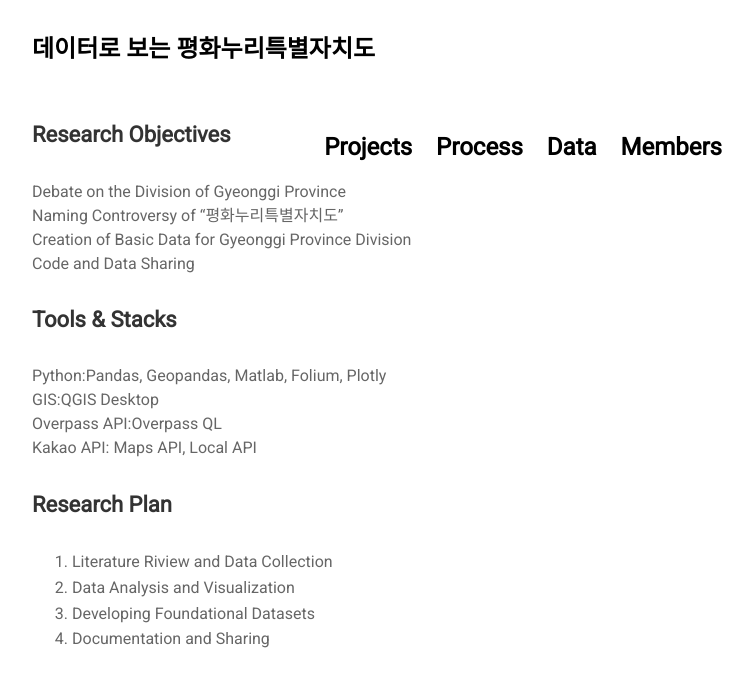
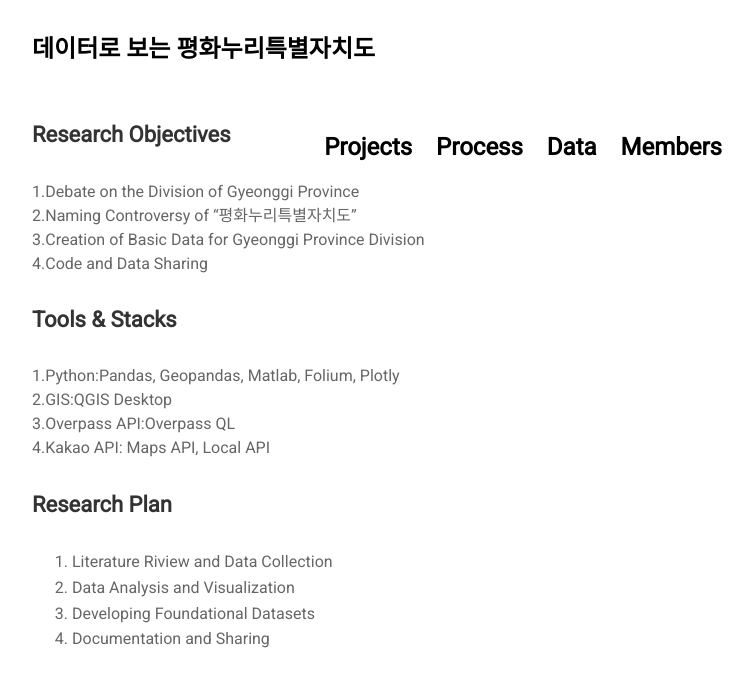
Before and after one commit to jinuew/SICM2002-6, a Jekyll site: the page built from pages/process.md, in a window 1280 px wide. Shown: the top 687 px of the page, without its empty margins (263-1016 px from the left). Built offline with Jekyll 4.4.1, drawn with Linux system fonts in a browser that asks for light colours; nearby versions of some CDN libraries.

Commit message:
Update process.md

```diff
--- a/pages/process.md
+++ b/pages/process.md
@@ -4,16 +4,16 @@ title: Process
 permalink: /blog
 ---
 #### Research Objectives
-Debate on the Division of Gyeonggi Province<br>
-Naming Controversy of "평화누리특별자치도"<br>
-Creation of Basic Data for Gyeonggi Province Division<br>
-Code and Data Sharing<br>
+1.Debate on the Division of Gyeonggi Province<br>
+2.Naming Controversy of "평화누리특별자치도"<br>
+3.Creation of Basic Data for Gyeonggi Province Division<br>
+4.Code and Data Sharing<br>
 
 #### Tools & Stacks
-Python:Pandas, Geopandas, Matlab, Folium, Plotly<br>
-GIS:QGIS Desktop<br>
-Overpass API:Overpass QL<br>
-Kakao API: Maps API, Local API
+1.Python:Pandas, Geopandas, Matlab, Folium, Plotly<br>
+2.GIS:QGIS Desktop<br>
+3.Overpass API:Overpass QL<br>
+4.Kakao API: Maps API, Local API
 
 #### Research Plan
 1. Literature Riview and Data Collection<br>
```
